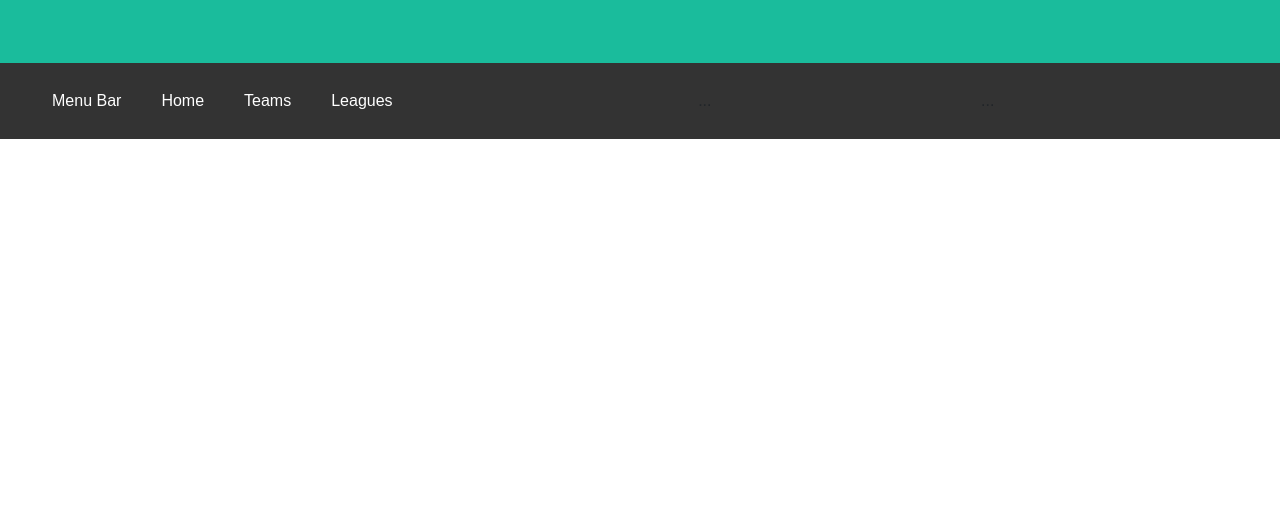
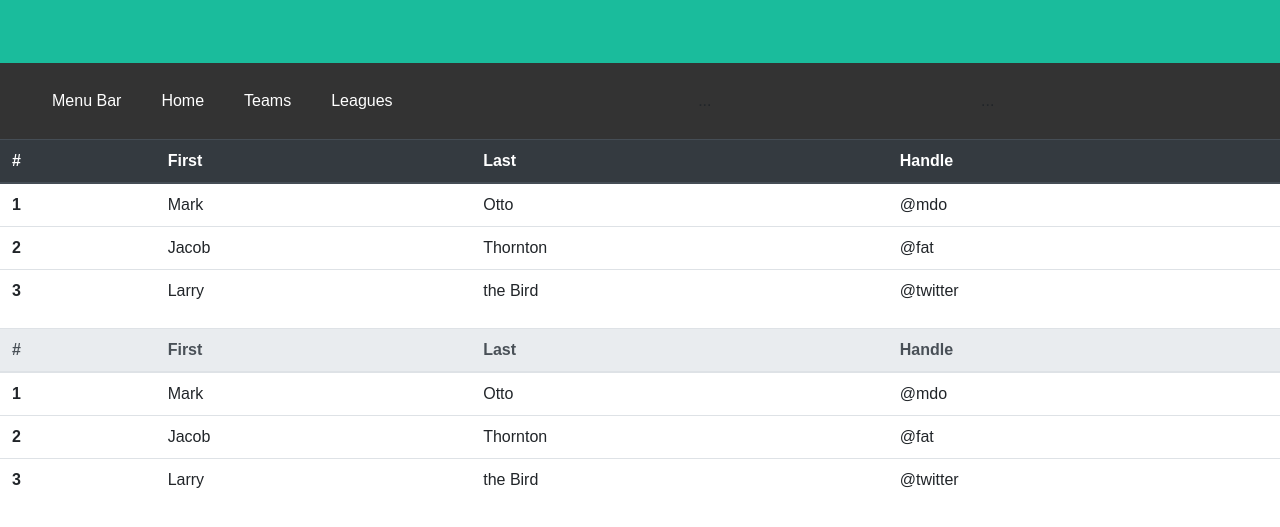
Before and after one commit to shafiqmh/SoloProject, a plain HTML site: page leagues.html in a window 1280 px wide. Shown: the part 133-660 px from the top of the page. Drawn offline with nearby package versions, Linux system fonts and the light colour scheme.

Commit message:
demo table

```diff
--- a/leagues.html
+++ b/leagues.html
@@ -30,8 +30,70 @@
         <div class="main">...</div>
         <div>
     </nav>
+    </div>
 
-    </div>
+
+    <table class="table">
+  <thead class="thead-dark">
+    <tr>
+      <th scope="col">#</th>
+      <th scope="col">First</th>
+      <th scope="col">Last</th>
+      <th scope="col">Handle</th>
+    </tr>
+  </thead>
+  <tbody>
+    <tr>
+      <th scope="row">1</th>
+      <td>Mark</td>
+      <td>Otto</td>
+      <td>@mdo</td>
+    </tr>
+    <tr>
+      <th scope="row">2</th>
+      <td>Jacob</td>
+      <td>Thornton</td>
+      <td>@fat</td>
+    </tr>
+    <tr>
+      <th scope="row">3</th>
+      <td>Larry</td>
+      <td>the Bird</td>
+      <td>@twitter</td>
+    </tr>
+  </tbody>
+</table>
+
+<table class="table">
+  <thead class="thead-light">
+    <tr>
+      <th scope="col">#</th>
+      <th scope="col">First</th>
+      <th scope="col">Last</th>
+      <th scope="col">Handle</th>
+    </tr>
+  </thead>
+  <tbody>
+    <tr>
+      <th scope="row">1</th>
+      <td>Mark</td>
+      <td>Otto</td>
+      <td>@mdo</td>
+    </tr>
+    <tr>
+      <th scope="row">2</th>
+      <td>Jacob</td>
+      <td>Thornton</td>
+      <td>@fat</td>
+    </tr>
+    <tr>
+      <th scope="row">3</th>
+      <td>Larry</td>
+      <td>the Bird</td>
+      <td>@twitter</td>
+    </tr>
+  </tbody>
+</table>
 
 
 
```
Also changed, not shown: teams.html (+65 -3 lines).
